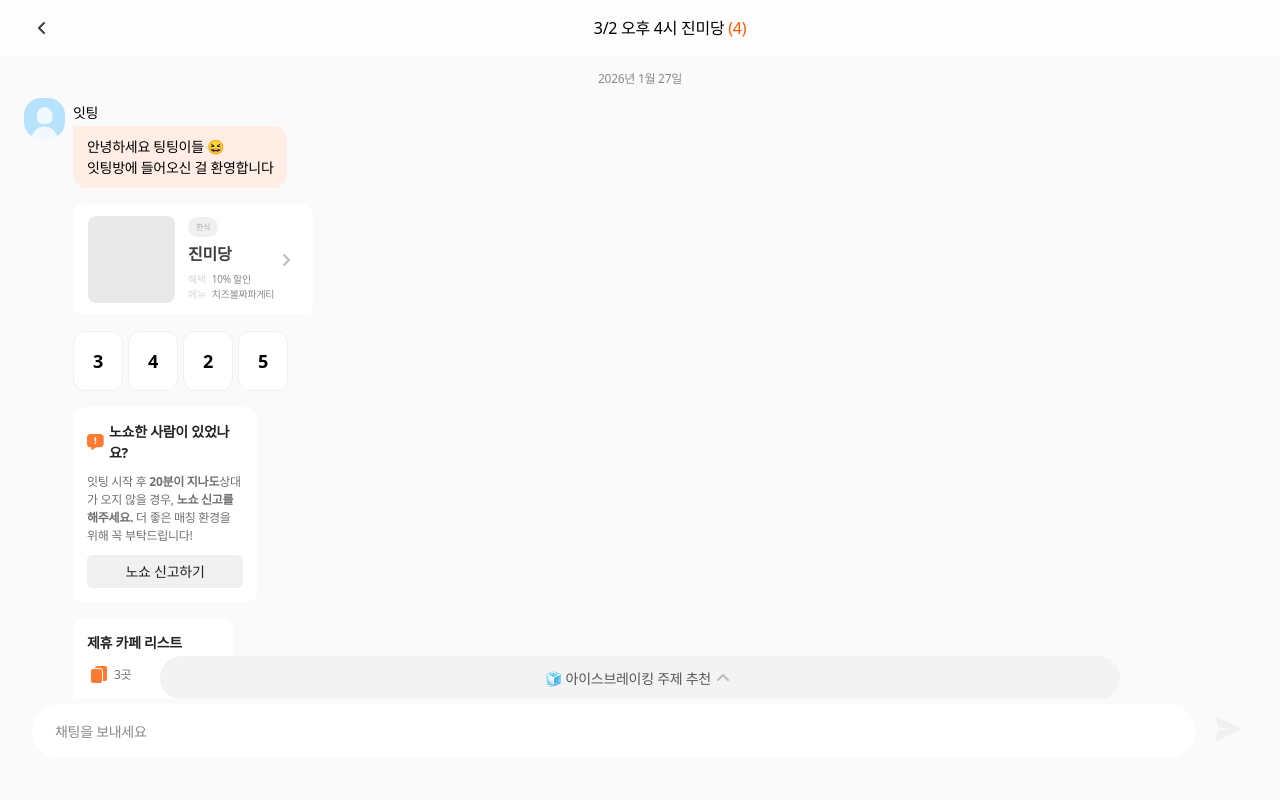
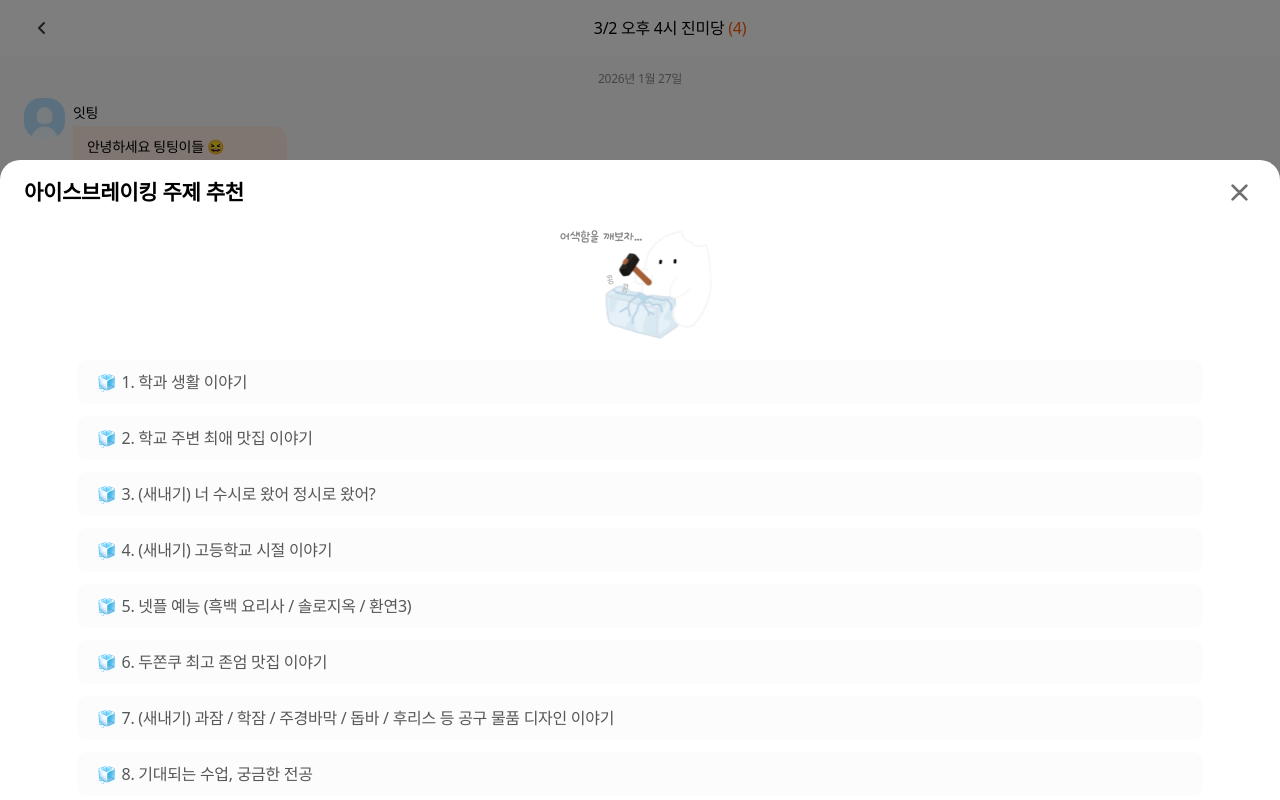
Before and after one commit to joyrii/EATING_WEB, a Next.js app: page /chat/1 in a window 1280 px wide. Both pictures are taken after a click on the button "🧊 아이스브레이킹 주제 추천". Shown: the top 800 px of the page. Built offline with nearby package versions, Linux system fonts and the light colour scheme; a web font is replaced by a local one.

Commit message:
feat(chat-room): #24 - 아이스브레이킹 모달 UI 구현

```diff
--- a/src/app/(withoutTabBar)/chat/[chatRoom]/ChatRoomClient.tsx
+++ b/src/app/(withoutTabBar)/chat/[chatRoom]/ChatRoomClient.tsx
@@ -4,6 +4,7 @@ import ChatMessage, {
   type ChatMessageData,
   ChatAction,
 } from '@/components/chat/ChatMessage';
+import IceBreakingModal from '@/components/chat/IceBreakingModal';
 import RestaurantModal from '@/components/chat/RestaurantModal';
 import CHAT_DATA from '@/constants/CHAT';
 import { useState } from 'react';
@@ -11,6 +12,7 @@ import styled from 'styled-components';
 
 export default function ChatRoomClient({ roomId }: { roomId: number }) {
   const [restaurantModalOpen, setRestaurantModalOpen] = useState(false);
+  const [iceBreakingModalOpen, setIceBreakingModalOpen] = useState(false);
   const [selectedRestaurant, setSelectedRestaurant] = useState<null | {
     id: number;
     name: string;
@@ -78,7 +80,7 @@ export default function ChatRoomClient({ roomId }: { roomId: number }) {
           </div>
         );
       })}
-      <IceBreaking onClick={() => {}}>
+      <IceBreaking onClick={() => setIceBreakingModalOpen(true)}>
         <IceBreakingText>
           🧊 아이스브레이킹 주제 추천
           <img
@@ -92,6 +94,10 @@ export default function ChatRoomClient({ roomId }: { roomId: number }) {
         isOpen={restaurantModalOpen}
         onClose={() => setRestaurantModalOpen(false)}
         restaurant={selectedRestaurant}
+      />
+      <IceBreakingModal
+        isOpen={iceBreakingModalOpen}
+        onClose={() => setIceBreakingModalOpen(false)}
       />
     </div>
   );
--- /dev/null
+++ b/src/components/chat/IceBreakingModal.tsx
@@ -0,0 +1,145 @@
+import { useState } from 'react';
+import { useEffect } from 'react';
+import { createPortal } from 'react-dom';
+import styled from 'styled-components';
+
+export default function IceBreakingModal({
+  isOpen,
+  onClose,
+}: {
+  isOpen: boolean;
+  onClose: () => void;
+}) {
+  const [mounted, setMounted] = useState(false);
+
+  useEffect(() => {
+    setMounted(true);
+    return () => setMounted(false);
+  }, []);
+
+  if (!mounted || !isOpen) return null;
+
+  const ICE_BREAKING_TOPICS = [
+    '학과 생활 이야기',
+    '학교 주변 최애 맛집 이야기',
+    '(새내기) 너 수시로 왔어 정시로 왔어?',
+    '(새내기) 고등학교 시절 이야기',
+    '넷플 예능 (흑백 요리사 / 솔로지옥 / 환연3)',
+    '두쫀쿠 최고 존엄 맛집 이야기',
+    '(새내기) 과잠 / 학잠 / 주경바막 / 돕바 / 후리스 등 공구 물품 디자인 이야기',
+    '기대되는 수업, 궁금한 전공',
+  ];
+
+  return createPortal(
+    <Overlay onClick={onClose}>
+      <Modal onClick={(e) => e.stopPropagation()}>
+        <ModalHeader>
+          <IceBreakingTitle>아이스브레이킹 주제 추천</IceBreakingTitle>
+          <img
+            src="/svgs/chat/close.svg"
+            alt="Close Icon"
+            onClick={onClose}
+            style={{ cursor: 'pointer' }}
+          />
+        </ModalHeader>
+        <ModalBody>
+          <IceBreakingImg
+            src="/svgs/chat/ice-breaking.svg"
+            alt="Ice Breaking"
+          />
+          <IceBreakingList>
+            {ICE_BREAKING_TOPICS.map((topic, index) => (
+              <IceBreakingTopic key={index}>
+                <Ice>🧊</Ice>
+                {index + 1}. {topic}
+              </IceBreakingTopic>
+            ))}
+          </IceBreakingList>
+        </ModalBody>
+      </Modal>
+    </Overlay>,
+    document.body,
+  );
+}
+
+const Overlay = styled.div`
+  position: fixed;
+  inset: 0;
+  background: rgba(0, 0, 0, 0.5);
+  z-index: 1000;
+`;
+
+const Modal = styled.div`
+  position: fixed;
+  bottom: 0;
+  left: 0;
+  right: 0;
+  background: #fff;
+  z-index: 1001;
+  border-top-left-radius: 20px;
+  border-top-right-radius: 20px;
+  max-height: 80vh;
+  display: flex;
+  flex-direction: column;
+`;
+
+const ModalHeader = styled.div`
+  padding: 16px 24px 0;
+  flex: 0 0 auto;
+  display: flex;
+  justify-content: space-between;
+  align-items: center;
+`;
+
+const ModalBody = styled.div`
+  padding-bottom: 50px;
+  flex: 1 1 auto;
+  overflow-y: auto;
+
+  scrollbar-width: none;
+  -ms-overflow-style: none;
+  &::-webkit-scrollbar {
+    display: none;
+  }
+
+  -webkit-overflow-scrolling: touch;
+`;
+
+const IceBreakingTitle = styled.h2`
+  font-size: 21px;
+  font-weight: 600;
+`;
+
+const IceBreakingImg = styled.img`
+  width: 160px;
+  margin-top: 11px;
+  display: block;
+  margin-left: auto;
+  margin-right: auto;
+`;
+
+const IceBreakingList = styled.div`
+  margin-top: 12px;
+  display: flex;
+  flex-direction: column;
+  align-items: center;
+  gap: 12px;
+`;
+
+const IceBreakingTopic = styled.div`
+  width: 88%;
+  font-size: 16px;
+  font-weight: 500;
+  color: #575757;
+  background-color: #fcfcfc;
+  border-radius: 10px;
+  padding: 10px 20px;
+  display: flex;
+  flex-direction: row;
+  word-break: keep-all;
+  overflow-wrap: break-word;
+`;
+
+const Ice = styled.div`
+  margin-right: 5px;
+`;
--- a/src/components/chat/RestaurantModal.tsx
+++ b/src/components/chat/RestaurantModal.tsx
@@ -44,7 +44,12 @@ export default function RestaurantModal({
   ];
 
   return createPortal(
-    <Overlay onClick={onClose}>
+    <Overlay
+      onClick={() => {
+        onClose();
+        setIsOpenHoursDropdown(false);
+      }}
+    >
       <Modal onClick={(e) => e.stopPropagation()}>
         <ModalHeader>
           <Bar />
@@ -164,7 +169,6 @@ const Modal = styled.div`
   z-index: 1001;
   border-top-left-radius: 20px;
   border-top-right-radius: 20px;
-  padding: 16px 24px 50px;
   max-height: 80vh;
   display: flex;
   flex-direction: column;
```
Also changed, not shown: public/svgs/chat/close.svg (added), public/svgs/chat/ice-breaking.svg (added).
